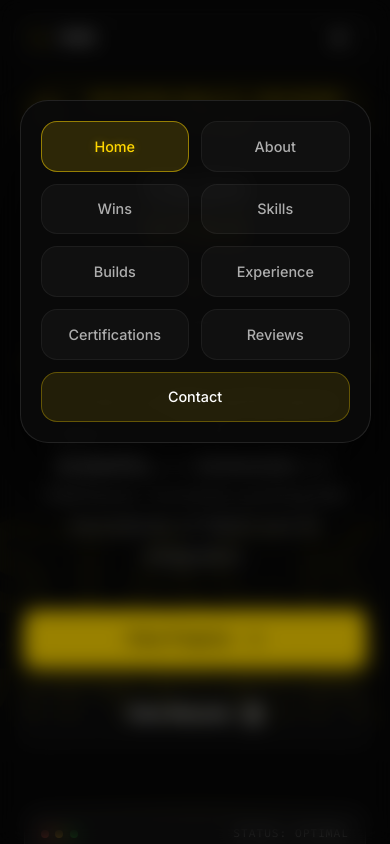
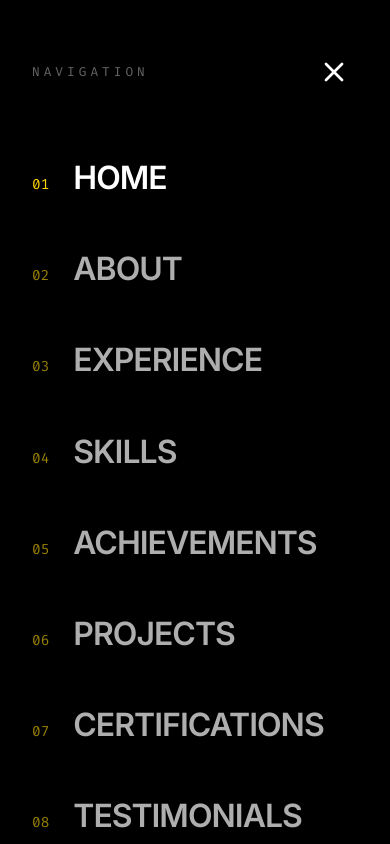
Before and after one commit to Yash-Vyas123/Personal-Portfolio, a React (Vite) app in the folder frontend/: page / in a window 390 px wide. Both pictures are taken after a click on the button 339 px from the left and 38 px from the top of the page. Shown: the top 844 px of the page. Built offline with nearby package versions, Linux system fonts and the light colour scheme.

Commit message:
Optimize mobile navigation, refine section metadata, and enhance responsive layout

```diff
--- a/frontend/src/components/About.jsx
+++ b/frontend/src/components/About.jsx
@@ -33,7 +33,6 @@ const About = () => {
                         whileInView={{ opacity: 1, x: 0 }}
                         viewport={{ once: true }}
                         transition={{ duration: 0.8, delay: 0.2 }}
-                        style={{ position: 'relative' }}
                     >
                         <div className="section-metadata">
                             <div className="metadata-line">LOCATION: <span className="metadata-val">BHOPAL, INDIA</span></div>
--- a/frontend/src/components/Achievements.jsx
+++ b/frontend/src/components/Achievements.jsx
@@ -43,7 +43,6 @@ const Achievements = () => {
                     whileInView={{ opacity: 1, y: 0 }}
                     viewport={{ once: true }}
                     transition={{ duration: 0.6 }}
-                    style={{ position: 'relative' }}
                 >
                     <div className="section-metadata">
                         <div className="metadata-line">RANK: <span className="metadata-val">ELITE</span></div>
--- a/frontend/src/components/Certifications.jsx
+++ b/frontend/src/components/Certifications.jsx
@@ -40,7 +40,6 @@ const Certifications = () => {
                     whileInView={{ opacity: 1, y: 0 }}
                     viewport={{ once: true }}
                     transition={{ duration: 0.6 }}
-                    style={{ position: 'relative' }}
                 >
                     <div className="section-metadata">
                         <div className="metadata-line">AUTH: <span className="metadata-val">SECURE</span></div>
--- a/frontend/src/components/Contact.jsx
+++ b/frontend/src/components/Contact.jsx
@@ -77,7 +77,6 @@ const Contact = () => {
                     whileInView={{ opacity: 1, y: 0 }}
                     viewport={{ once: true }}
                     transition={{ duration: 0.6 }}
-                    style={{ position: 'relative' }}
                 >
                     <div className="section-metadata">
                         <div className="metadata-line">SIGNAL: <span className="metadata-val">STABLE</span></div>
--- a/frontend/src/components/Experience.jsx
+++ b/frontend/src/components/Experience.jsx
@@ -28,7 +28,6 @@ const Experience = () => {
                     whileInView={{ opacity: 1, y: 0 }}
                     viewport={{ once: true }}
                     transition={{ duration: 0.6 }}
-                    style={{ position: 'relative' }}
                 >
                     <div className="section-metadata">
                         <div className="metadata-line">LOG: <span className="metadata-val">HISTORY_LOADED</span></div>
--- a/frontend/src/components/Hero.css
+++ b/frontend/src/components/Hero.css
@@ -426,13 +426,27 @@
     }
 
     .hero-bg-text {
-        font-size: 8rem;
+        font-size: 6rem;
     }
 }
 
 @media (max-width: 480px) {
+    .hero-section {
+        padding: 60px 0;
+    }
+
     .hero-name {
-        font-size: 2.5rem;
+        font-size: 2.2rem;
+    }
+
+    .hero-bg-text {
+        font-size: 4rem;
+        right: 5%;
+    }
+
+    .hero-badge {
+        font-size: 0.75rem;
+        padding: 0.5rem 1rem;
     }
 
     .hero-role {
--- a/frontend/src/components/Navbar.css
+++ b/frontend/src/components/Navbar.css
@@ -125,73 +125,123 @@
     background: rgba(255, 255, 255, 0.1);
 }
 
-/* Mobile Menu Overlay */
+/* Mobile Menu Overlay Redesign */
 .nav-mobile-overlay {
     position: fixed;
     top: 0;
     left: 0;
-    width: 100%;
+    width: 100vw;
     height: 100vh;
-    background: rgba(0, 0, 0, 0.4);
-    backdrop-filter: blur(8px);
-    -webkit-backdrop-filter: blur(8px);
-    z-index: 1100;
+    background: #000;
+    z-index: 2000;
     display: flex;
-    align-items: flex-start;
-    justify-content: center;
-    padding-top: 100px;
+    flex-direction: column;
+    padding: 2rem;
+    overflow-y: auto;
 }
 
-.nav-mobile-list {
-    background: rgba(10, 10, 10, 0.95);
-    border: 1px solid rgba(255, 255, 255, 0.1);
-    border-radius: 28px;
-    padding: 1.25rem;
-    width: 90%;
-    max-width: 360px;
-    display: grid;
-    grid-template-columns: 1fr 1fr;
-    gap: 0.75rem;
-    box-shadow: 0 40px 100px rgba(0, 0, 0, 0.9);
+.mobile-menu-header {
+    display: flex;
+    justify-content: space-between;
+    align-items: center;
+    width: 100%;
+    margin-bottom: 3rem;
+    padding-top: 1rem;
 }
 
-.mobile-nav-link {
-    text-decoration: none;
-    color: #aeaeae;
-    font-size: 0.9rem;
-    font-weight: 500;
-    padding: 0.8rem 1rem;
-    border-radius: 16px;
+.nav-label {
+    color: #666;
+    font-size: 0.8rem;
+    letter-spacing: 4px;
+    font-family: 'Fira Code', monospace;
+}
+
+.close-btn {
+    background: none;
+    border: none;
+    color: #fff;
+    cursor: pointer;
+    padding: 0.5rem;
     display: flex;
     align-items: center;
     justify-content: center;
-    gap: 0.5rem;
-    transition: all 0.2s ease;
-    background: rgba(255, 255, 255, 0.03);
-    border: 1px solid rgba(255, 255, 255, 0.05);
+    transition: transform 0.3s ease;
 }
 
-.mobile-prefix {
-    display: none;
-    /* Hide prefix on grid for cleaner look */
+.close-btn:hover {
+    transform: rotate(90deg);
 }
 
-.mobile-nav-link.active {
-    background: rgba(var(--primary-rgb), 0.15);
-    border-color: rgba(var(--primary-rgb), 0.5);
-    color: var(--primary);
-    text-shadow: 0 0 10px var(--primary-glow);
+.nav-mobile-list-fullscreen {
+    display: flex;
+    flex-direction: column;
+    gap: 1.5rem;
+    flex: 1;
 }
 
-.mobile-nav-link:last-child {
-    grid-column: span 2;
-    background: rgba(var(--primary-rgb), 0.1);
-    border-color: rgba(var(--primary-rgb), 0.3);
+.mobile-nav-link-v2 {
+    text-decoration: none;
+    display: flex;
+    align-items: baseline;
+    gap: 1.5rem;
+    padding: 0.5rem 0;
+    transition: all 0.3s ease;
+}
+
+.link-number {
+    color: var(--primary);
+    font-size: 0.9rem;
+    font-family: 'Fira Code', monospace;
+    opacity: 0.6;
+}
+
+.link-text {
+    color: #aeaeae;
+    font-size: 2.5rem;
+    font-weight: 800;
+    letter-spacing: -1px;
+    transition: all 0.3s ease;
+}
+
+.mobile-nav-link-v2.active .link-text {
     color: #fff;
 }
 
-.mobile-nav-link:active {
-    transform: scale(0.95);
+.mobile-nav-link-v2.active .link-number {
+    opacity: 1;
+}
+
+.mobile-nav-link-v2:hover .link-text {
+    color: #fff;
+    transform: translateX(10px);
+}
+
+.mobile-footer {
+    padding: 2rem 0;
+    margin-top: auto;
+    width: 100%;
+}
+
+.work-together-btn {
+    display: block;
+    width: 100%;
+    background: var(--primary);
+    color: #000;
+    text-align: center;
+    padding: 1.2rem;
+    border-radius: 12px;
+    text-decoration: none;
+    font-weight: 700;
+    font-size: 1rem;
+    transition: all 0.3s ease;
+    box-shadow: 0 5px 20px rgba(var(--primary-rgb), 0.2);
+}
+
+.work-together-btn:hover {
+    background: #fff;
+    color: #000;
+    transform: translateY(-2px);
+    box-shadow: 0 8px 30px rgba(var(--primary-rgb), 0.3);
 }
 
 /* Responsive Customization */
@@ -257,4 +307,8 @@
     .brand-text {
         font-size: 0.75rem;
     }
+
+    .link-text {
+        font-size: 2rem;
+    }
 }
--- a/frontend/src/components/Navbar.jsx
+++ b/frontend/src/components/Navbar.jsx
@@ -11,12 +11,12 @@ const Navbar = () => {
   const navLinks = [
     { name: "Home", href: "#home" },
     { name: "About", href: "#about" },
-    { name: "Wins", href: "#achievements" },
+    { name: "Experience", href: "#experience" },
     { name: "Skills", href: "#skills" },
-    { name: "Builds", href: "#projects" },
-    { name: "Experience", href: "#experience" },
+    { name: "Achievements", href: "#achievements" },
+    { name: "Projects", href: "#projects" },
     { name: "Certifications", href: "#certifications" },
-    { name: "Reviews", href: "#testimonials" },
+    { name: "Testimonials", href: "#testimonials" },
     { name: "Contact", href: "#contact" },
   ];
 
@@ -36,6 +36,17 @@ const Navbar = () => {
       });
     }
     setIsOpen(false);
+    // Enable scrolling when menu is closed
+    document.body.style.overflow = "unset";
+  };
+
+  const toggleMenu = () => {
+    setIsOpen(!isOpen);
+    if (!isOpen) {
+      document.body.style.overflow = "hidden";
+    } else {
+      document.body.style.overflow = "unset";
+    }
   };
 
   useEffect(() => {
@@ -71,6 +82,45 @@ const Navbar = () => {
     };
   }, []);
 
+  // Framer Motion Variants
+  const menuVariants = {
+    closed: {
+      opacity: 0,
+      transition: {
+        delay: 0.15,
+        duration: 0.3,
+        ease: "easeInOut"
+      }
+    },
+    opened: {
+      opacity: 1,
+      transition: {
+        duration: 0.3,
+        ease: "easeInOut"
+      }
+    }
+  };
+
+  const listVariants = {
+    closed: {
+      y: 20,
+      opacity: 0
+    },
+    opened: {
+      y: 0,
+      opacity: 1,
+      transition: {
+        staggerChildren: 0.05,
+        delayChildren: 0.2
+      }
+    }
+  };
+
+  const itemVariants = {
+    closed: { x: -20, opacity: 0 },
+    opened: { x: 0, opacity: 1 }
+  };
+
   return (
     <nav className={`nav-container ${scrolled ? "scrolled" : ""}`}>
       <div className="nav-pill">
@@ -95,41 +145,56 @@ const Navbar = () => {
           ))}
         </div>
 
-        {/* Mobile Toggle */}
-        <button className="nav-mobile-toggle" onClick={() => setIsOpen(!isOpen)}>
-          {isOpen ? <X size={20} /> : <Menu size={20} />}
+        {/* Mobile Toggle Button */}
+        <button className="nav-mobile-toggle" onClick={toggleMenu} aria-label="Toggle Menu">
+          {isOpen ? <X size={24} /> : <Menu size={24} />}
         </button>
       </div>
 
-      {/* Mobile Menu */}
+      {/* Mobile Menu Overlay */}
       <AnimatePresence>
         {isOpen && (
           <motion.div
             className="nav-mobile-overlay"
-            initial={{ opacity: 0, backdropFilter: "blur(0px)" }}
-            animate={{ opacity: 1, backdropFilter: "blur(10px)" }}
-            exit={{ opacity: 0, backdropFilter: "blur(0px)" }}
-            onClick={() => setIsOpen(false)}
+            variants={menuVariants}
+            initial="closed"
+            animate="opened"
+            exit="closed"
           >
+            <div className="mobile-menu-header">
+              <span className="nav-label">NAVIGATION</span>
+              <button className="close-btn" onClick={toggleMenu}>
+                <X size={32} />
+              </button>
+            </div>
+
             <motion.div
-              className="nav-mobile-list"
-              initial={{ scale: 0.9, opacity: 0 }}
-              animate={{ scale: 1, opacity: 1 }}
-              exit={{ scale: 0.9, opacity: 0 }}
-              onClick={(e) => e.stopPropagation()}
+              className="nav-mobile-list-fullscreen"
+              variants={listVariants}
             >
-              {navLinks.map((link) => (
-                <a
-                  key={link.name}
-                  href={link.href}
-                  className={`mobile-nav-link ${activeTab === link.href.replace('#', '') ? "active" : ""}`}
-                  onClick={(e) => handleScroll(e, link.href)}
-                >
-                  <span className={`mobile-nav-text ${activeTab === link.href.replace('#', '') ? "active" : ""}`}>
-                    {link.name}
-                  </span>
-                </a>
+              {navLinks.map((link, index) => (
+                <motion.div key={link.name} variants={itemVariants}>
+                  <a
+                    href={link.href}
+                    className={`mobile-nav-link-v2 ${activeTab === link.href.replace('#', '') ? "active" : ""}`}
+                    onClick={(e) => handleScroll(e, link.href)}
+                  >
+                    <span className="link-number">{(index + 1).toString().padStart(2, '0')}</span>
+                    <span className="link-text">{link.name.toUpperCase()}</span>
+                  </a>
+                </motion.div>
               ))}
+            </motion.div>
+
+            <motion.div
+              className="mobile-footer"
+              initial={{ opacity: 0, y: 20 }}
+              animate={{ opacity: 1, y: 0 }}
+              transition={{ delay: 0.8 }}
+            >
+              <a href="#contact" className="work-together-btn" onClick={(e) => handleScroll(e, "#contact")}>
+                Let's Work Together
+              </a>
             </motion.div>
           </motion.div>
         )}
--- a/frontend/src/components/Projects.jsx
+++ b/frontend/src/components/Projects.jsx
@@ -32,7 +32,6 @@ const Projects = () => {
                     whileInView={{ opacity: 1, y: 0 }}
                     viewport={{ once: true }}
                     transition={{ duration: 0.6 }}
-                    style={{ position: 'relative' }}
                 >
                     <div className="section-metadata">
                         <div className="metadata-line">REPO: <span className="metadata-val">ACCESSIBLE</span></div>
--- a/frontend/src/components/Skills.jsx
+++ b/frontend/src/components/Skills.jsx
@@ -53,7 +53,6 @@ const Skills = () => {
                     whileInView={{ opacity: 1, y: 0 }}
                     viewport={{ once: true }}
                     transition={{ duration: 0.6 }}
-                    style={{ position: 'relative' }}
                 >
                     <div className="section-metadata">
                         <div className="metadata-line">SYSTEM: <span className="metadata-val">OPERATIONAL</span></div>
--- a/frontend/src/index.css
+++ b/frontend/src/index.css
@@ -50,6 +50,20 @@ html {
   scroll-behavior: smooth;
 }
 
+@media (pointer: fine) {
+  body {
+    cursor: none;
+  }
+
+  a,
+  button,
+  input,
+  textarea,
+  .clickable {
+    cursor: none !important;
+  }
+}
+
 body {
   font-family: var(--font-body);
   background: var(--bg-dark);
@@ -58,8 +72,6 @@ body {
   overflow-x: hidden;
   -webkit-font-smoothing: antialiased;
   min-height: 100vh;
-  cursor: none;
-  /* Hide default cursor */
 }
 
 /* Global Transition for Interactive Elements */
@@ -67,14 +79,6 @@ a,
 button,
 .glass-card {
   transition: all 0.4s cubic-bezier(0.4, 0, 0.2, 1);
-}
-
-a,
-button,
-input,
-textarea {
-  cursor: none;
-  /* Hide pointer cursor on interactables */
 }
 
 h1,
@@ -125,30 +129,57 @@ a {
 }
 
 .section-metadata {
-  position: absolute;
-  top: 10px;
-  right: 0;
-  text-align: right;
+  display: flex;
+  gap: 1.5rem;
+  margin-bottom: 1.25rem;
   font-family: 'Fira Code', monospace;
-  font-size: 0.7rem;
-  color: var(--text-muted);
-  opacity: 0.4;
-  letter-spacing: 1px;
+  font-size: 0.75rem;
+  font-weight: 500;
+  letter-spacing: 2px;
+  text-transform: uppercase;
   pointer-events: none;
-  text-transform: uppercase;
-  display: flex;
-  flex-direction: column;
-  gap: 2px;
+}
+
+/* Centering for sections like Projects, Skills, etc. */
+.section-header .section-metadata {
+  justify-content: center;
+}
+
+/* Specific adjustment for About section which is left-aligned */
+.about-info-v3 .section-metadata {
+  justify-content: flex-start;
 }
 
 .metadata-line {
   display: flex;
-  justify-content: flex-end;
-  gap: 6px;
+  align-items: center;
+  gap: 0.6rem;
+  color: var(--text-muted);
+  position: relative;
+}
+
+.metadata-line::before {
+  content: '';
+  width: 4px;
+  height: 4px;
+  background: var(--primary);
+  border-radius: 50%;
+  box-shadow: 0 0 8px var(--primary-glow);
 }
 
 .metadata-val {
   color: var(--primary);
+  opacity: 0.8;
+}
+
+@media (max-width: 768px) {
+  .section-metadata {
+    gap: 1rem;
+    font-size: 0.65rem;
+    justify-content: center !important;
+    /* Force center on mobile */
+    flex-wrap: wrap;
+  }
 }
 
 .section-padding {
```
Also changed, not shown: frontend/src/components/Projects.css (+28 -0 lines).
